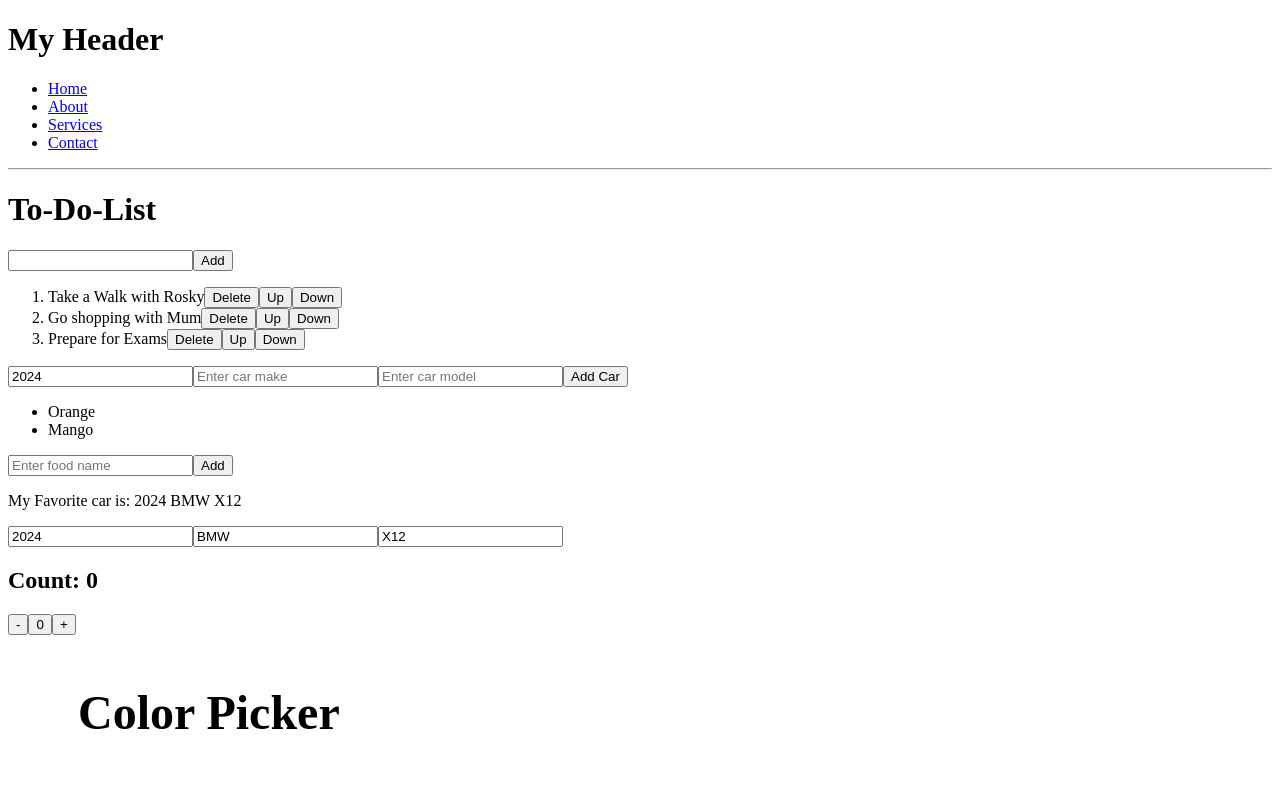
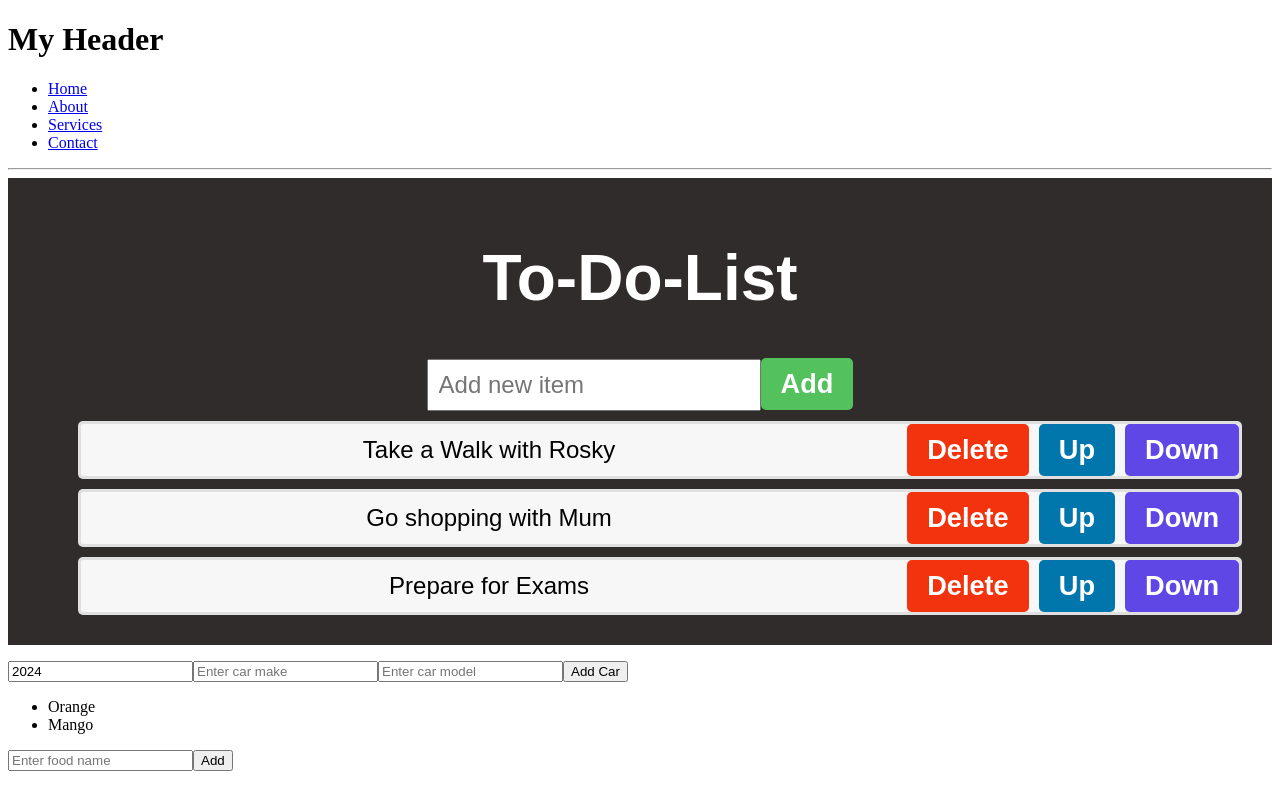
Before and after one commit to Piwoksn/React-Js-2, a React (Vite) app in the folder my-react-app/: page / in a window 1280 px wide. Shown: the top 788 px of the page. Built offline with nearby package versions, Linux system fonts and the light colour scheme.

Commit message:
Done with css

```diff
--- a/my-react-app/src/ToDo.jsx
+++ b/my-react-app/src/ToDo.jsx
@@ -13,13 +13,13 @@ function ToDoList() {
     <div className="body">
       <div className="to-to-list">
         <h1>To-Do-List</h1>
-        <input type="text" className="addInput" />
+        <input type="text" className="addInput" placeholder="Add new item" />
         <button className="add-button">Add</button>
 
         <ol>
           {toDo.map((element, index) => (
             <li key={index}>
-              {element}
+              <span className="text">{element}</span>
               <button className="delete-button">Delete</button>
               <button className="move-up">Up</button>
               <button className="move-down">Down</button>
--- a/my-react-app/src/index.css
+++ b/my-react-app/src/index.css
@@ -163,3 +163,87 @@
   border-radius: 10px;
   border: 23px solid hsl(0, 0, 80);
 }
+
+.body {
+  background-color: hsla(0, 100%, 1%, 0.829);
+  padding: 20px;
+}
+
+.to-to-list {
+  text-align: center;
+  font-family: Arial, Helvetica, sans-serif;
+  margin-top: 10px;
+}
+.to-to-list h1 {
+  font-size: 4rem;
+  color: white;
+  text-align: center;
+}
+
+.to-to-list button {
+  font-size: 1.7rem;
+  font-weight: bold;
+  padding: 10px 20px;
+  color: white;
+  border: none;
+  cursor: pointer;
+  transition: background-color 0.5s ease;
+  border-radius: 5px;
+}
+
+.add-button {
+  background-color: hsl(125, 47%, 54%);
+}
+.add-button:hover {
+  background-color: hsl(125, 47%, 44%);
+}
+.delete-button {
+  background-color: hsl(10, 90%, 50%);
+}
+.delete-button:hover {
+  background-color: hsl(10, 90%, 40%);
+}
+.move-up {
+  background-color: hsl(199, 99%, 34%);
+}
+.move-up:hover {
+  background-color: hsl(199, 99%, 24%);
+}
+.move-down {
+  background-color: hsl(249, 76%, 59%);
+}
+.move-down:hover {
+  background-color: hsl(249, 176%, 49%);
+}
+
+.to-to-list ol {
+  margin: 10px;
+}
+
+.to-to-list ol li {
+  background-color: hsl(0, 0%, 97%);
+  margin-bottom: 10px;
+  border: 3px solid hsla(0, 0%, 85%, 0.75);
+  border-radius: 5px;
+  display: flex;
+  align-items: center;
+}
+
+.text {
+  flex: 1;
+  font-size: 1.5rem;
+}
+
+.delete-button,
+.move-up,
+.move-down {
+  padding: 8px 12px;
+  font-size: 1.4rem;
+  margin-left: 10px;
+}
+
+.to-to-list input[type="text"] {
+  padding: 10px;
+  font-size: 1.5rem;
+  color: rgb(77, 76, 76);
+}
```
